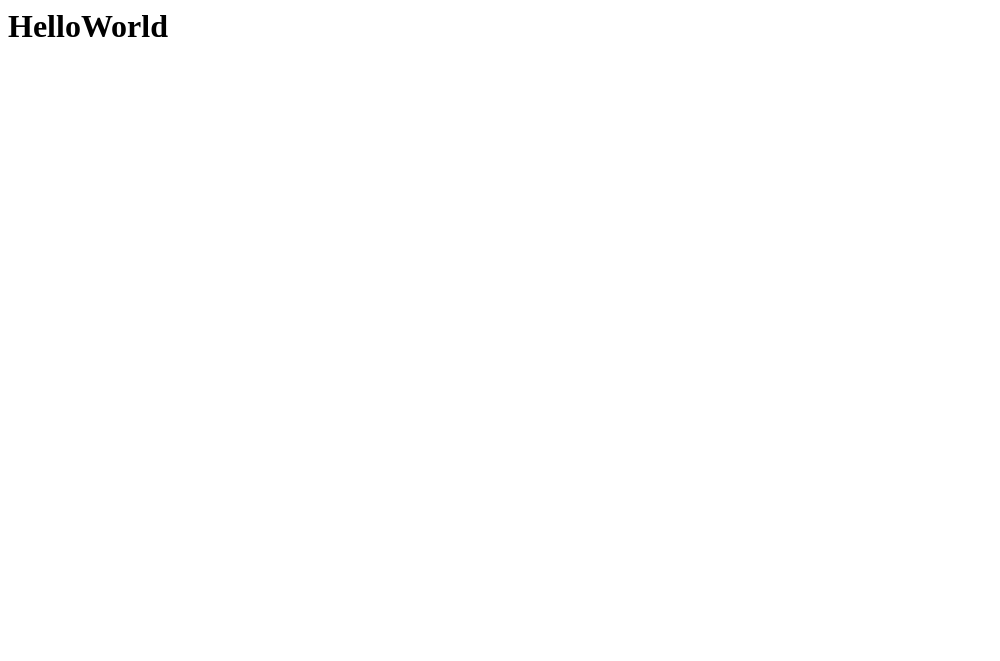
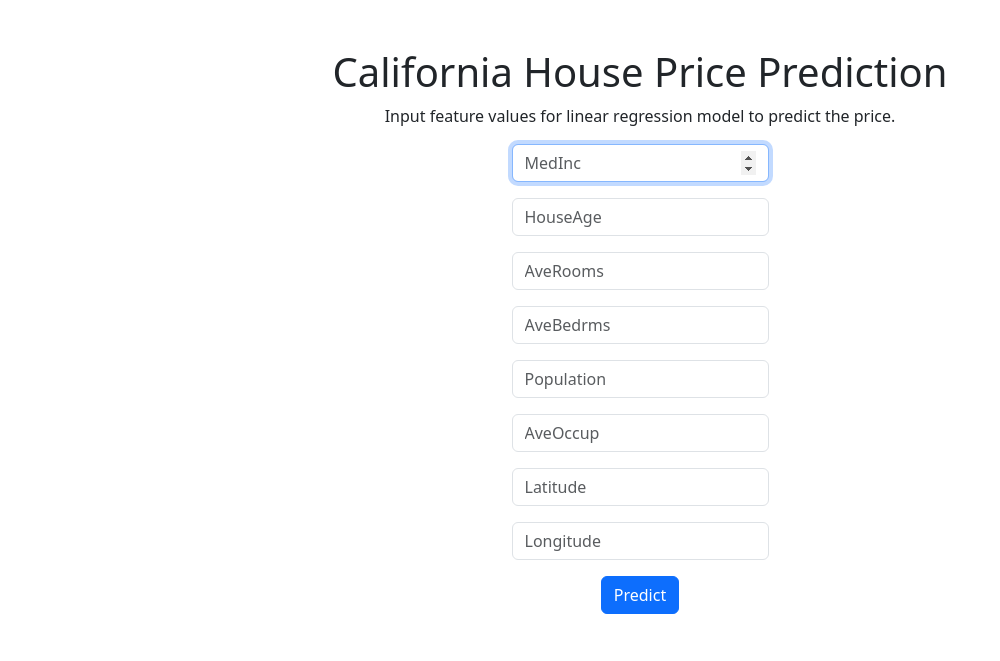
Before and after one commit to hastyv-3/cali-house-pricing, a Flask app: page / in a window 1280 px wide. Before the commit the part shown is almost empty. Shown: the top 661 px of the page, without its empty margins (0-1000 px from the left). Run offline with Flask 3, Linux system fonts and the light colour scheme; parts of the project's set-up code (start-up, migrations or seed data) failed here and were passed over.

Commit message:
commit:added prediction form

```diff
--- a/app.py
+++ b/app.py
@@ -2,11 +2,12 @@
 import pickle
 
 # 3rd-party libraries
-from flask import Flask, request, app, jsonify, url_for, render_template
+from flask import Flask, flash, request, app, jsonify, url_for, render_template, session
 import numpy as np
 import pandas as pd
 
 app = Flask(__name__)
+app.config["SECRET_KEY"] = "0gjwg08yk"
 
 # Load model and scaler
 regmodel = pickle.load(open("regmodel.pkl", "rb"))
@@ -33,5 +34,17 @@ def predict_api():
     return jsonify(output[0])
 
 
+@app.route("/predict", methods=["POST"])
+def predict():
+    data = [float(x) for x in request.form.values()]
+
+    final_input = scaler.transform(np.array(data).reshape(1, -1))
+    print(final_input)
+
+    output = regmodel.predict(final_input)[0]
+    flash("The house price prediction is {}".format(output))
+    return render_template("home.html")
+
+
 if __name__ == "__main__":
     app.run(debug=True)
--- a/templates/home.html
+++ b/templates/home.html
@@ -1,3 +1,39 @@
-<h1>
-    HelloWorld
-</h1>
+{% extends "layout.html" %}
+
+{% block title %}
+    Mainpage
+{% endblock %}
+
+{% block main %}
+    <h1>California House Price Prediction</h1>
+    <p>Input feature values for linear regression model to predict the price.</p>
+    <form action="/predict" method="POST">
+        <div class="mb-3">
+            <input autocomplete="off" autofocus class="form-control mx-auto w-auto" name="MedInc" placeholder="MedInc" type="number" step="any" required="required">
+        </div>
+        <div class="mb-3">
+            <input class="form-control mx-auto w-auto" name="HouseAge" placeholder="HouseAge" type="number" step="any" required="required">
+        </div>
+        <div class="mb-3">
+            <input class="form-control mx-auto w-auto" name="AveRooms" placeholder="AveRooms" type="number" step="any" required="required">
+        </div>
+        <div class="mb-3">
+            <input class="form-control mx-auto w-auto" name="AveBedrms" placeholder="AveBedrms" type="number" step="any" required="required">
+        </div>
+        <div class="mb-3">
+            <input class="form-control mx-auto w-auto" name="Population" placeholder="Population" type="number" step="any" required="required">
+        </div>
+        <div class="mb-3">
+            <input class="form-control mx-auto w-auto" name="AveOccup" placeholder="AveOccup" type="number" step="any" required="required">
+        </div>
+        <div class="mb-3">
+            <input class="form-control mx-auto w-auto" name="Latitude" placeholder="Latitude" type="number" step="any" required="required">
+        </div>
+        <div class="mb-3">
+            <input class="form-control mx-auto w-auto" name="Longitude" placeholder="Longitude" type="number" step="any" required="required">
+        </div>
+        <button class="btn btn-primary" type="submit">Predict</button>
+
+    </form>
+
+{% endblock %}
--- /dev/null
+++ b/templates/layout.html
@@ -0,0 +1,30 @@
+<!DOCTYPE html>
+<html lang="en">
+
+<head>
+    <meta char="utf-8">
+    <meta name="viewport" content="initial-scale=1, width=device-width">
+
+    <!-- http://getbootstrap.com/docs/5.3/ -->
+    <link href="https://cdn.jsdelivr.net/npm/bootstrap@5.3.8/dist/css/bootstrap.min.css" rel="stylesheet" integrity="sha384-sRIl4kxILFvY47J16cr9ZwB07vP4J8+LH7qKQnuqkuIAvNWLzeN8tE5YBujZqJLB" crossorigin="anonymous">
+    <script src="https://cdn.jsdelivr.net/npm/bootstrap@5.3.8/dist/js/bootstrap.bundle.min.js" integrity="sha384-FKyoEForCGlyvwx9Hj09JcYn3nv7wiPVlz7YYwJrWVcXK/BmnVDxM+D2scQbITxI" crossorigin="anonymous"></script>
+
+    <!-- https://favicon.io/emoji-favicons/money-bag/ -->
+    <link href="/static/favicon.ico" rel="icon">
+</head>
+
+<body>
+    {% if get_flashed_messages() %}
+        <header>
+            <div class="alert alert-primary mb-0 text-center" role="alert">
+                {{ get_flashed_messages() | join(" ") }}
+            </div>
+        </header>
+    {% endif %}
+    <main class="container py-5 text-center">
+        {% block main %} {% endblock %}
+    </main>
+
+</body>
+
+</html>
```
